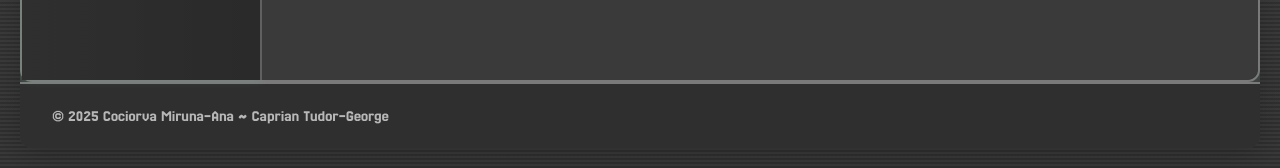
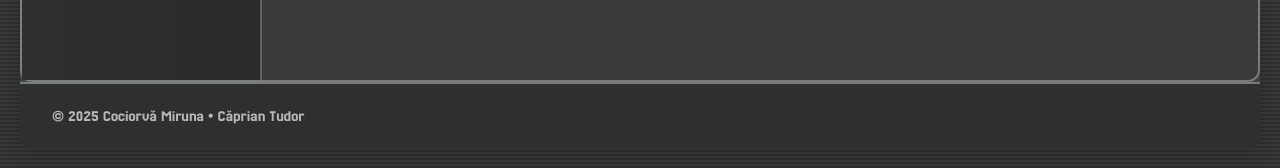
Before and after one commit to tudordudu04/ProgramInputGenerator, a PHP site: page /pages/friendProfile.php in a window 1280 px wide. Shown: the part 654-822 px from the top of the page. Run offline with PHP 8.4, Linux system fonts and the light colour scheme.

Commit message:
Fix names

```diff
--- a/includes/footer.php
+++ b/includes/footer.php
@@ -1,7 +1,7 @@
 <footer class="site-footer">
     <div class="margin">
 
-        <p>&copy; <?php echo date('Y'); ?> Cociorva Miruna-Ana  ~ Caprian Tudor-George</p>
+        <p>&copy; <?php echo date('Y'); ?> Cociorvă Miruna • Căprian Tudor</p>
 
     </div>
 </footer>
```
